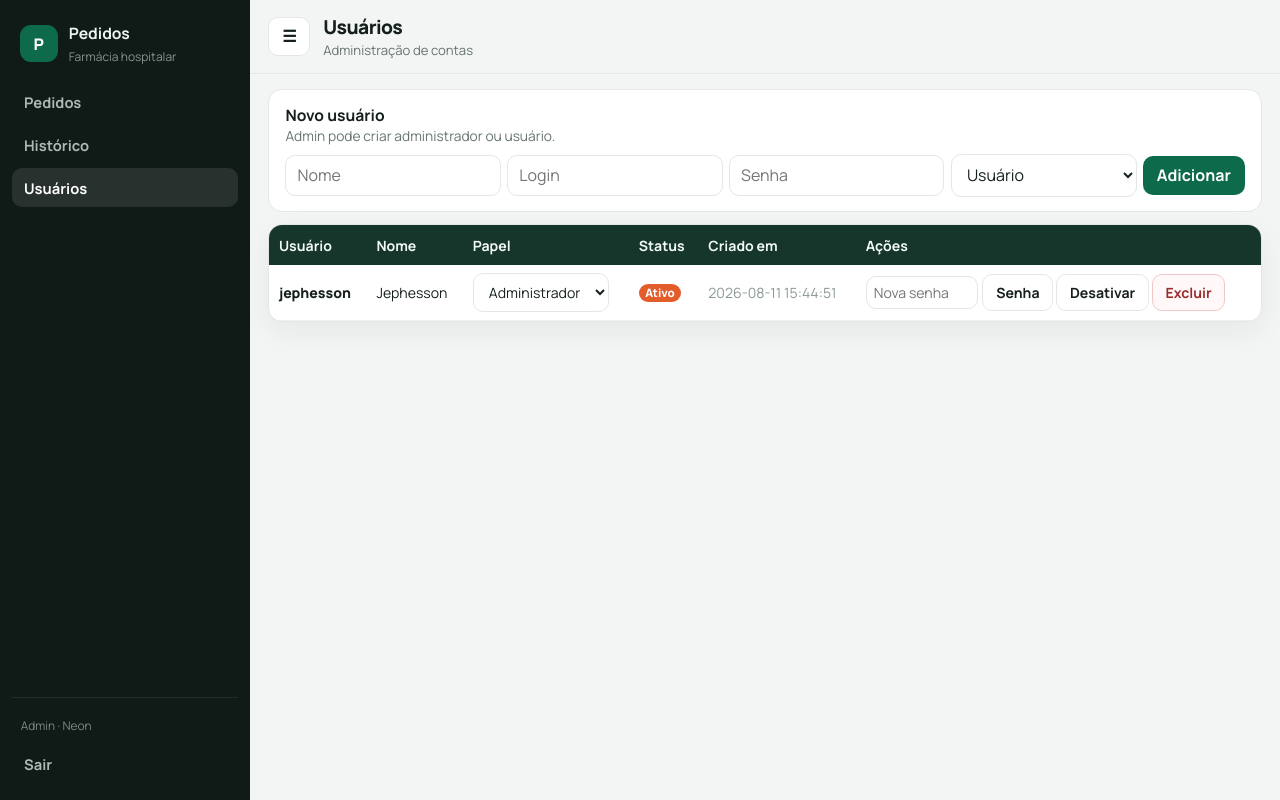
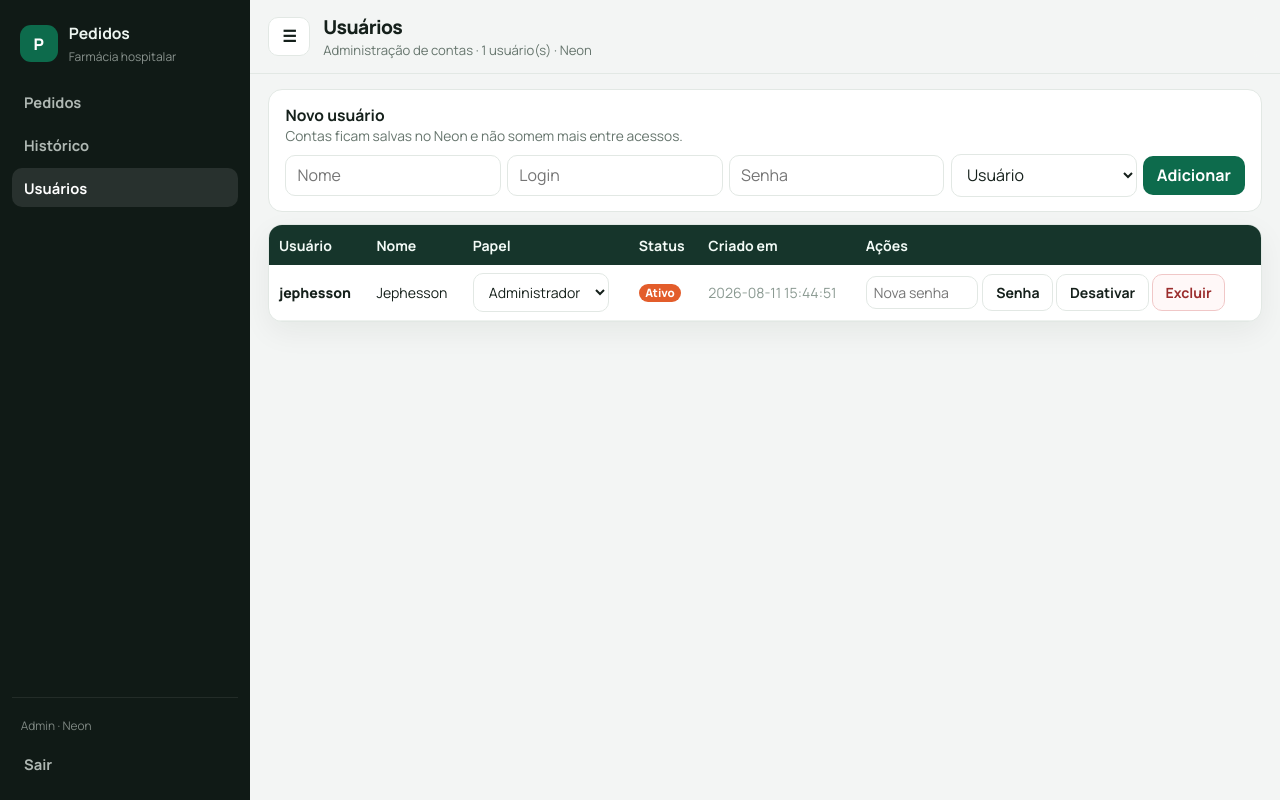
Before and after one commit to drjephesson-cpu/pedidos-ufcd, a Flask app: page /usuarios in a window 1280 px wide. Run offline with Flask 3, Linux system fonts and the light colour scheme; the visitor is signed in with stand-in values (Sample User, id 1); data comes from the database, SQL or seed files in the repository; some libraries are stand-ins or nearby versions.

Commit message:
Restore known users on Neon and harden user persistence against /tmp loss.
Co-authored-by: Cursor <cursoragent@cursor.com>

```diff
--- a/app.py
+++ b/app.py
@@ -138,6 +138,15 @@ def unidade_cfg(unidade: str | None = None) -> dict:
 
 app = Flask(__name__)
 app.secret_key = os.environ.get("SECRET_KEY", "pedido-estoque-ufcd-local")
+
+# Garante dialeto certo (Neon vs SQLite) antes de abrir o store
+try:
+    from db import reset_engine
+
+    reset_engine()
+except Exception:
+    pass
+
 # Mesmo banco dos pedidos (Neon na nuvem; SQLite local). /tmp no Vercel é efêmero.
 users = UserStore(None if using_neon() else PEDIDOS_SQLITE)
 
--- a/db.py
+++ b/db.py
@@ -37,8 +37,15 @@ def get_database_url(sqlite_path: Path | None = None) -> str:
 
 def get_engine(sqlite_path: Path | None = None) -> Engine:
     global _engine
+    want_pg = using_neon()
+    if _engine is not None:
+        is_pg = _engine.dialect.name == "postgresql"
+        if want_pg != is_pg:
+            _engine.dispose()
+            _engine = None
     if _engine is None:
-        url = get_database_url(sqlite_path)
+        # Com Neon, ignora sqlite_path e usa DATABASE_URL
+        url = get_database_url(None if want_pg else sqlite_path)
         connect_args = {}
         if url.startswith("sqlite"):
             connect_args["check_same_thread"] = False
--- a/templates/usuarios.html
+++ b/templates/usuarios.html
@@ -3,14 +3,14 @@
 
 {% block title %}Usuários — Pedidos UFCD{% endblock %}
 {% block page_title %}Usuários{% endblock %}
-{% block page_sub %}Administração de contas{% endblock %}
+{% block page_sub %}Administração de contas · {{ lista|length }} usuário(s){% if usando_neon %} · Neon{% endif %}{% endblock %}
 
 {% block content %}
   <section class="action-strip">
     <form class="strip-card grow" method="post" action="{{ url_for('usuarios') }}">
       <div>
         <h2>Novo usuário</h2>
-        <p>Admin pode criar administrador ou usuário.</p>
+        <p>Contas ficam salvas no Neon e não somem mais entre acessos.</p>
       </div>
       <div class="strip-controls wrap">
         <input type="text" name="nome" placeholder="Nome" />
```
